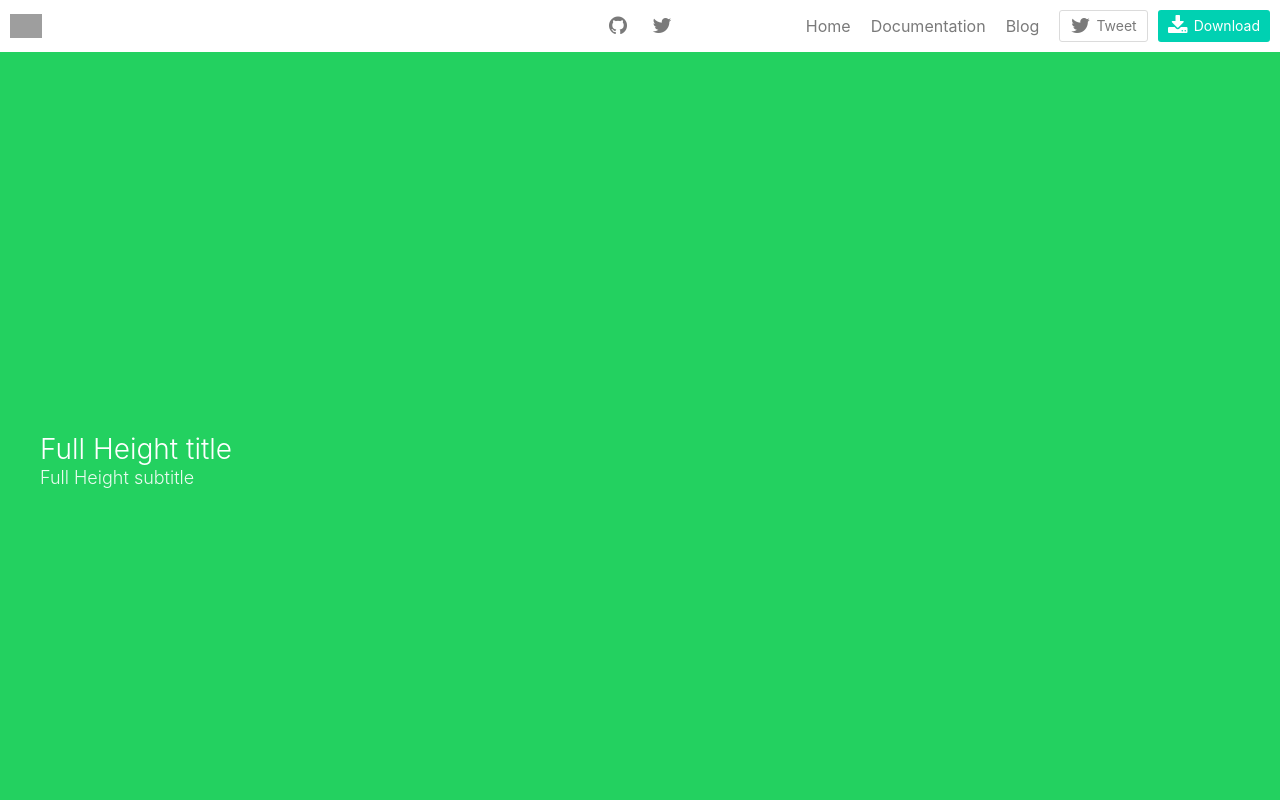
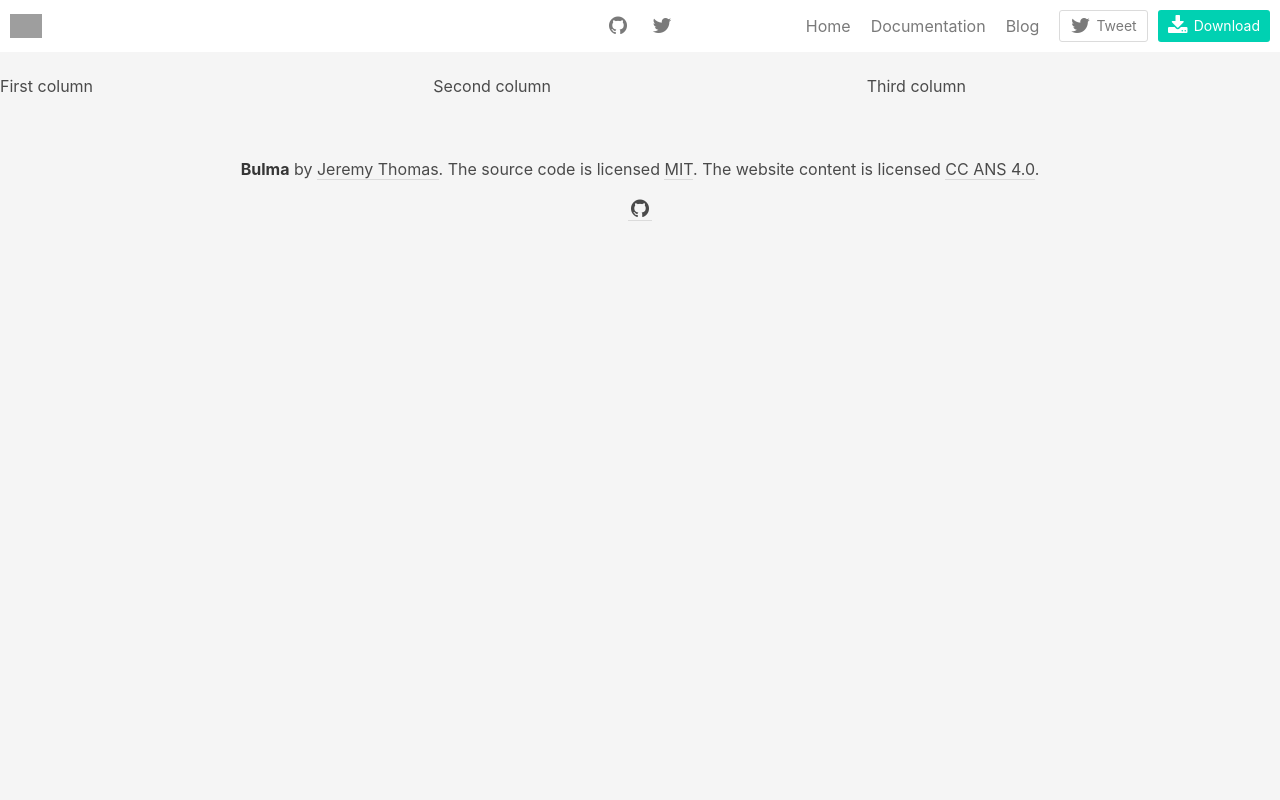
Before and after one commit to artasena/artasena.github.io, a plain HTML site: page index.html in a window 1280 px wide. Shown: the top 800 px of the page. Drawn offline with nearby package versions, Linux system fonts and the light colour scheme; grey boxes are pictures that could not be loaded.

Commit message:
Initial commit

```diff
--- a/index.html
+++ b/index.html
@@ -76,18 +76,18 @@
           </div>
         </nav>
 
-<section class="hero is-success is-fullheight">
-  <div class="hero-body">
-    <div class="container">
-      <h1 class="title">
-        Full Height title
-      </h1>
-      <h2 class="subtitle">
-        Full Height subtitle
-      </h2>
+</br>
+<div class="columns">
+          <div class="column is-primary">
+            First column
+          </div>
+          <div class="column">
+            Second column
+          </div>
+          <div class="column">
+            Third column
           </div>
 </div>
-</section>
 
 <footer class="footer">
   <div class="container">
```
Lines whose indentation alone changed are shown as unchanged.
